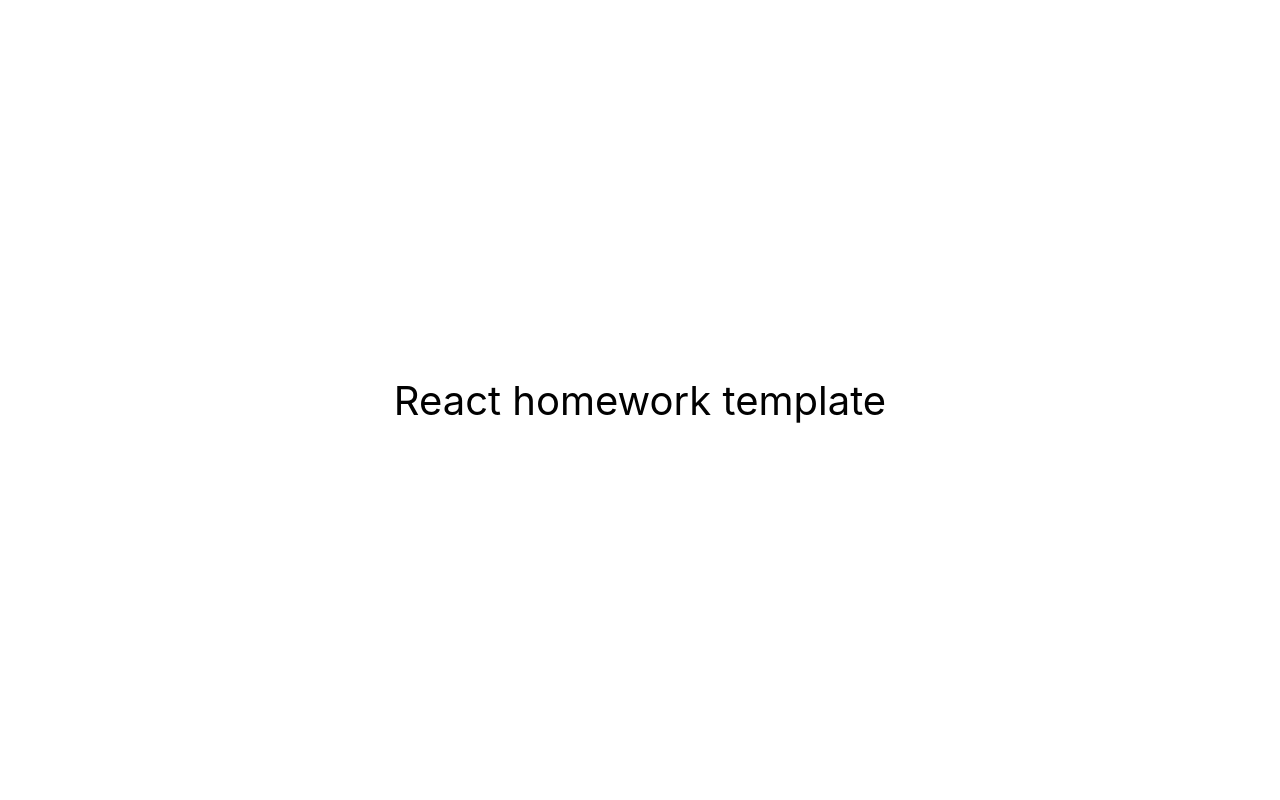
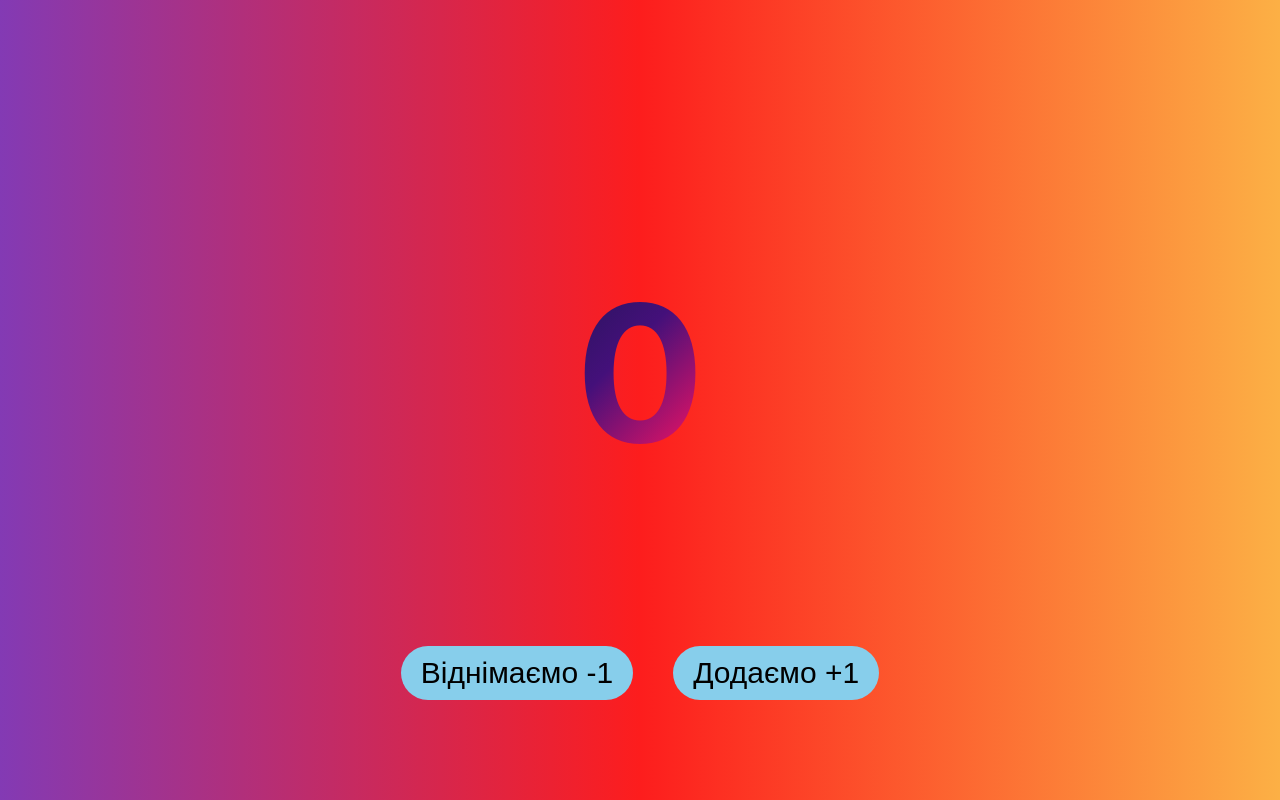
Before and after one commit to Nickisilver/simple_counter, a React (Create React App) app: page / in a window 1280 px wide. Built offline with nearby package versions, Linux system fonts and the light colour scheme.

Commit message:
simple counter with hooks

```diff
--- a/src/components/App.jsx
+++ b/src/components/App.jsx
@@ -1,16 +1,37 @@
+import React from "react";
+import { Counter } from "./Counter/Counter";
+import { Controle } from "./Controle/Controle";
+import css from './App.module.css'
+
 export const App = () => {
+
+const [count, setCount] = React.useState(0)
+
+function onAddClick () {
+  setCount(count + 1)
+}
+
+function onSubstactClick () {
+  setCount(count + 1)
+}
+
   return (
     <div
       style={{
         height: '100vh',
         display: 'flex',
+        flexDirection: 'column',
         justifyContent: 'center',
         alignItems: 'center',
         fontSize: 40,
         color: '#010101'
       }}
     >
-      React homework template
+     <Counter count={count} />
+     <div className={css.controlerWrapper}>
+      <Controle action='Віднімаємо -1' onClick={onAddClick} />
+      <Controle action='Додаємо +1' onClick={onSubstactClick} />
+     </div>
     </div>
   );
 };
--- /dev/null
+++ b/src/components/App.module.css
@@ -0,0 +1,9 @@
+body{
+  font-family: sans-serif;
+  background: linear-gradient(90deg, rgba(131,58,180,1) 0%, rgba(253,29,29,1) 50%, rgba(252,176,69,1) 100%);
+}
+
+.controlerWrapper {
+  display: flex;
+  gap: 40px;
+}
--- /dev/null
+++ b/src/components/Controle/Controle.jsx
@@ -0,0 +1,7 @@
+import css from './Controle.module.css'
+
+export const Controle = ({action, onClick}) => {
+  return (
+    <button className={`${css.Btn} ${css.animateCharcter}`} type="button" onClick={onClick}>{action}</button>
+  )
+}
--- /dev/null
+++ b/src/components/Controle/Controle.module.css
@@ -0,0 +1,15 @@
+
+.Btn {
+  padding: 10px 20px;
+  border: none;
+  outline: none;
+  border-radius: 30px;
+  font-size: 30px;
+  background-color: skyblue;
+  transition: all linear 500ms;
+}
+
+.Btn:hover{
+background-color: yellow;
+scale: 1.08;
+}
--- /dev/null
+++ b/src/components/Counter/Counter.jsx
@@ -0,0 +1,7 @@
+import css from './Counter.module.css'
+
+export const Counter = ({count}) => {
+  return (
+    <h2 className={`${css.Title} ${css.animateCharcter}`}>{count}</h2>
+  )
+}
--- /dev/null
+++ b/src/components/Counter/Counter.module.css
@@ -0,0 +1,32 @@
+.Title {
+  font-size: 70px;
+}
+
+.animateCharcter
+{
+   text-transform: uppercase;
+  background-image: linear-gradient(
+    -225deg,
+    #231557 0%,
+    #44107a 29%,
+    #ff1361 67%,
+    #fff800 100%
+  );
+  background-size: auto auto;
+  background-clip: border-box;
+  background-size: 200% auto;
+  color: #fff;
+  background-clip: text;
+  text-fill-color: transparent;
+  -webkit-background-clip: text;
+  -webkit-text-fill-color: transparent;
+  animation: textclip 2s linear infinite;
+  display: inline-block;
+      font-size: 190px;
+}
+
+@keyframes textclip {
+  to {
+    background-position: 200% center;
+  }
+}
```
